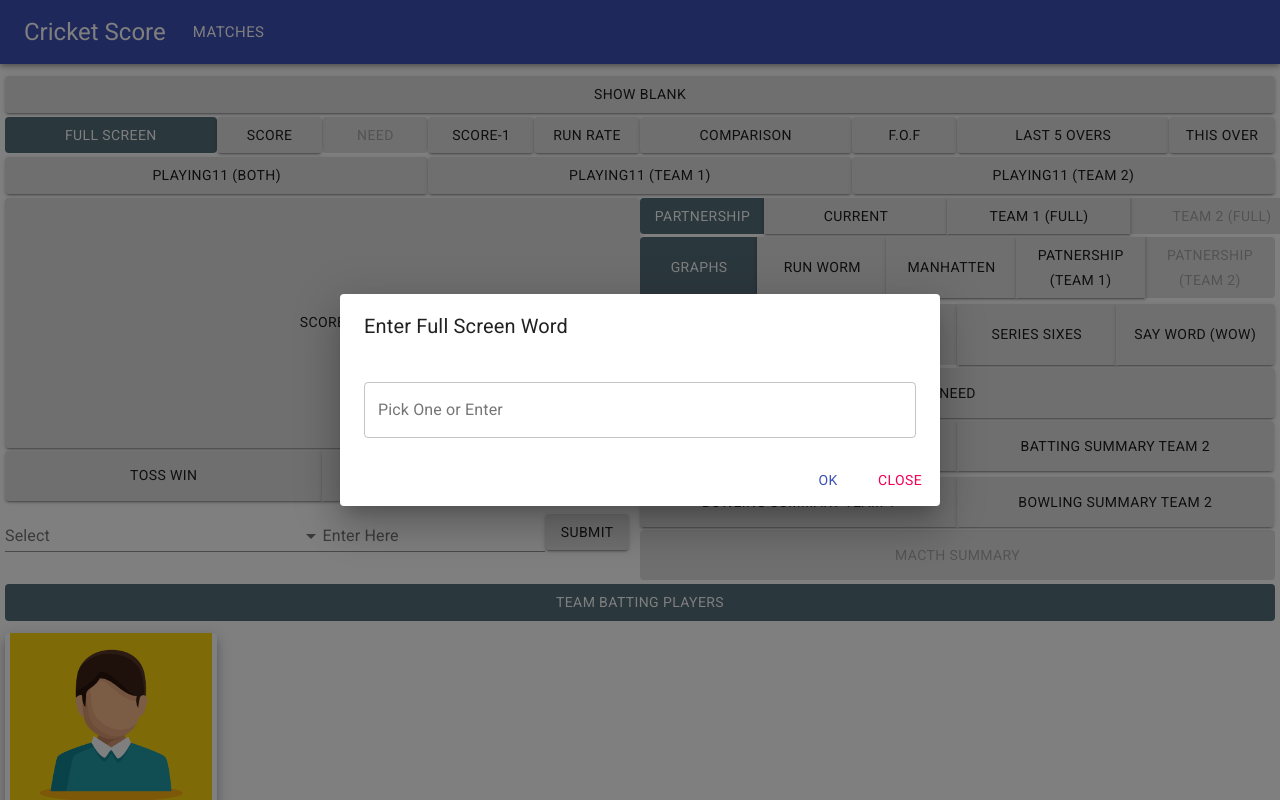
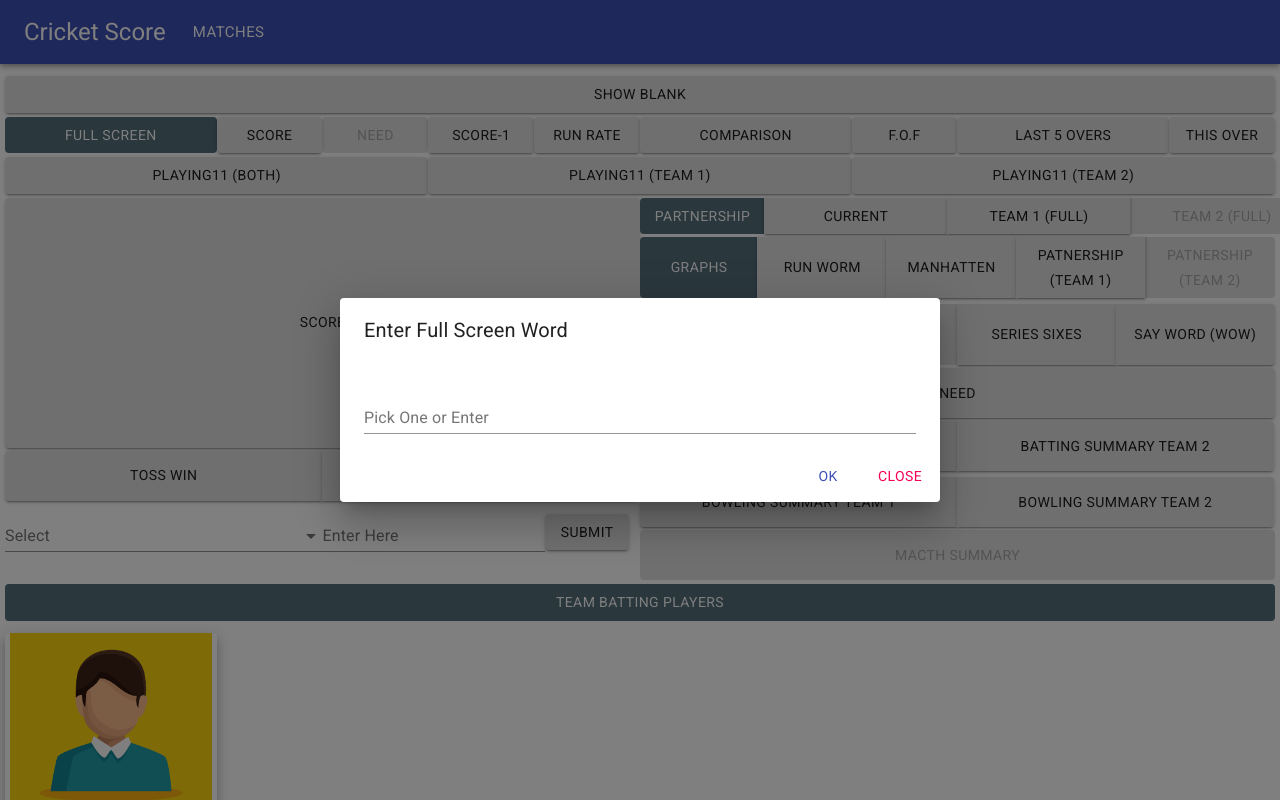
Before and after one commit to muhammadsemeer/cricket-score-demo, a React (Create React App) app in the folder client/: page /youtube-panel in a window 1280 px wide. Both pictures are taken after a click on the button "SAY WORD (WOW)". Shown: the top 800 px of the page. Built offline with nearby package versions, Linux system fonts and the light colour scheme.

Commit message:
headerdialog title changed & sayaword dialog input-box changed

```diff
--- a/client/src/components/YoutubePanel/HeaderDialog.js
+++ b/client/src/components/YoutubePanel/HeaderDialog.js
@@ -16,7 +16,7 @@ export const HeaderDialog = ({ open, close }) => {
   return (
     <>
       <Dialog open={open} onClose={close} fullWidth>
-        <DialogTitle>Enter Full Screen Word</DialogTitle>
+        <DialogTitle>Enter Title Header & Sub Header</DialogTitle>
         <DialogContent>
           <TextField
             name="header"
--- a/client/src/components/YoutubePanel/SayAWord.js
+++ b/client/src/components/YoutubePanel/SayAWord.js
@@ -45,7 +45,7 @@ export const SayAWord = ({ open, close }) => {
                 {...params}
                 label="Pick One or Enter"
                 margin="normal"
-                variant="outlined"
+                value={word}
                 onChange={handleChange}
               />
             )}
```
